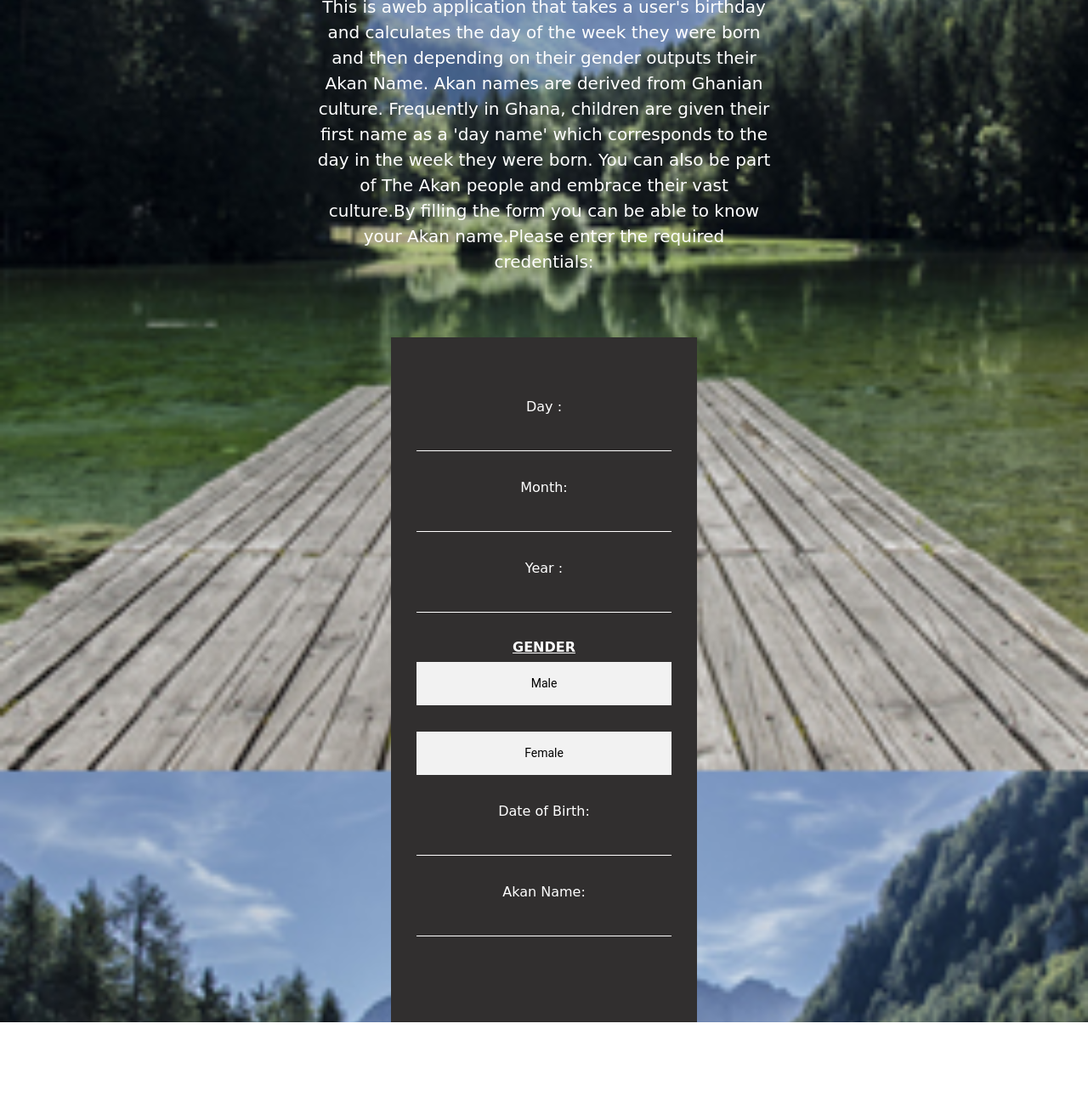
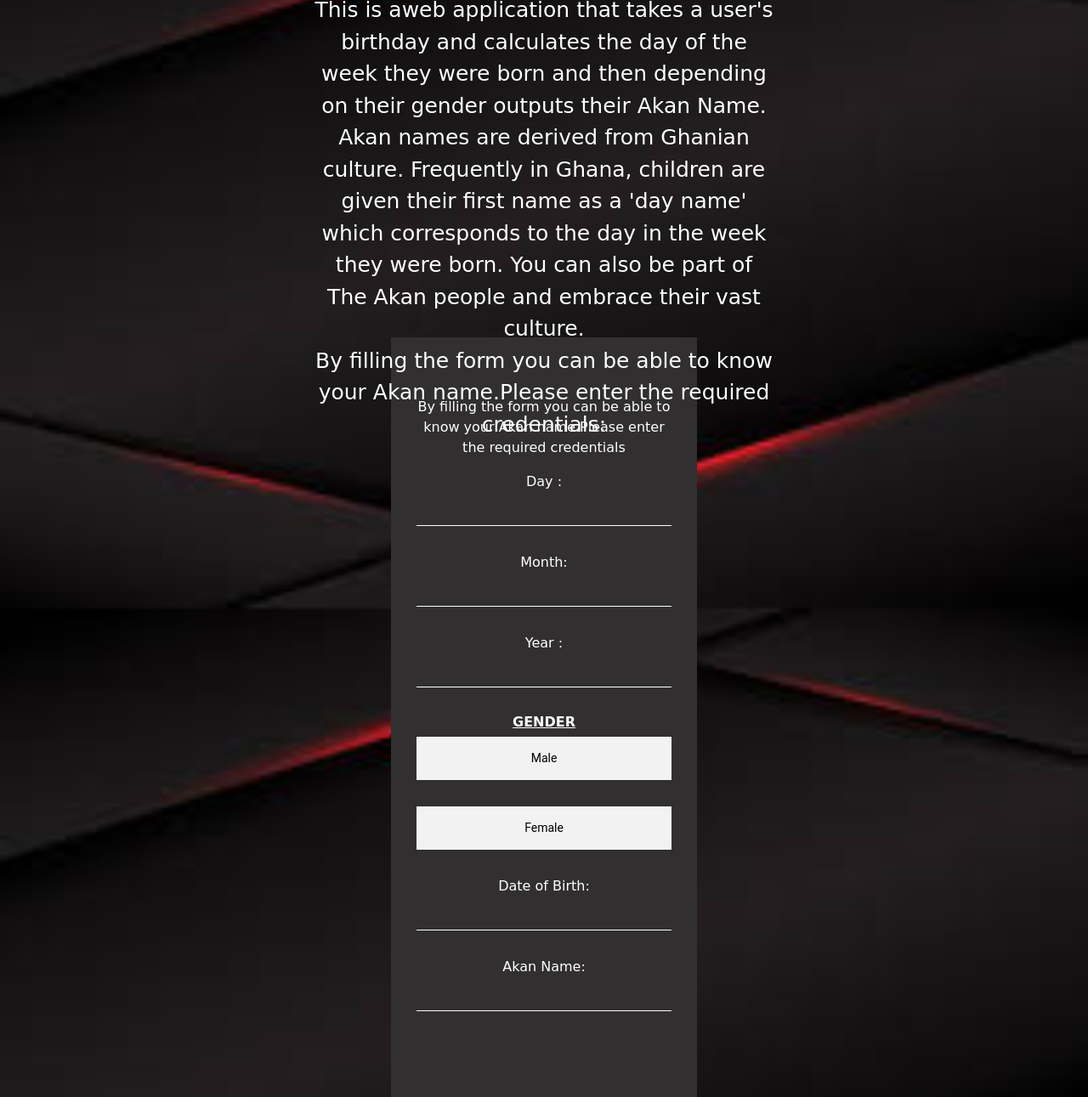
Before and after one commit to Aimee-pacy/Akran, a plain HTML site: page index.html in a window 1280 px wide. Shown: the part 133-1424 px from the top of the page at 85% size. Before the commit the page ends 1336 px from the top, so only its background shows below. Drawn offline with Linux system fonts and the light colour scheme.

Commit message:
Modified some styling like bg color,...

```diff
--- a/css/akan.css
+++ b/css/akan.css
@@ -1,5 +1,5 @@
 body {
-    background-image: url(../images/4-1.jpg) ;
+    background-image: url(../images/bg3.jpeg) ;
     background-size: cover;
     background-position: center;
     font-family: sans-serif;
@@ -22,7 +22,7 @@ body {
 }
 .enter{
     position: relative;
-    z-index: 1;
+    z-index: -30;
     background: rgb(49, 47, 47);
     color: #fff;
     max-width: 360px;
@@ -45,7 +45,7 @@ body {
     text-align: center;
     position: relative;
     font-family: cursive;
-    font-size: 20px;
+    font-size: 25px;
     transform: translate(-50% -50%);
     top: 0%;
     max-height: 430px;
--- a/index.html
+++ b/index.html
@@ -14,7 +14,7 @@
     <div class="div">
       <h1>The Akan Culture</h1>
       <p>This is aweb application that takes a user's birthday and calculates the day of the week they were born and then depending on their gender outputs their Akan Name. Akan names are derived from Ghanian culture. Frequently in Ghana, children are given their first name as a 'day name' which corresponds to the day in the week they were born.
-        You can also be part of The Akan people and embrace their vast culture.By filling the form
+        You can also be part of The Akan people and embrace their vast culture. <br> By filling the form
         you can be able to know your Akan name.Please enter the required credentials:
      </p>
     </div>
@@ -24,6 +24,8 @@
     <div class="form">
       <form>
         <table>
+          <p> By filling the form
+            you can be able to know your Akan name.Please enter the required credentials</p>
         <p>Day  : <input TYPE="text" NAME="day" SIZE="2"> </p>
         <p>Month: <input TYPE="text" NAME="month" SIZE="2"> </p>
         <p>Year : <input TYPE="text" NAME="year" SIZE="4"> </p>
```
Also changed, not shown: images/bg.jpeg (added), images/bg1.jpeg (added), images/bg3.jpeg (added), images/bg4.jpeg (added).
